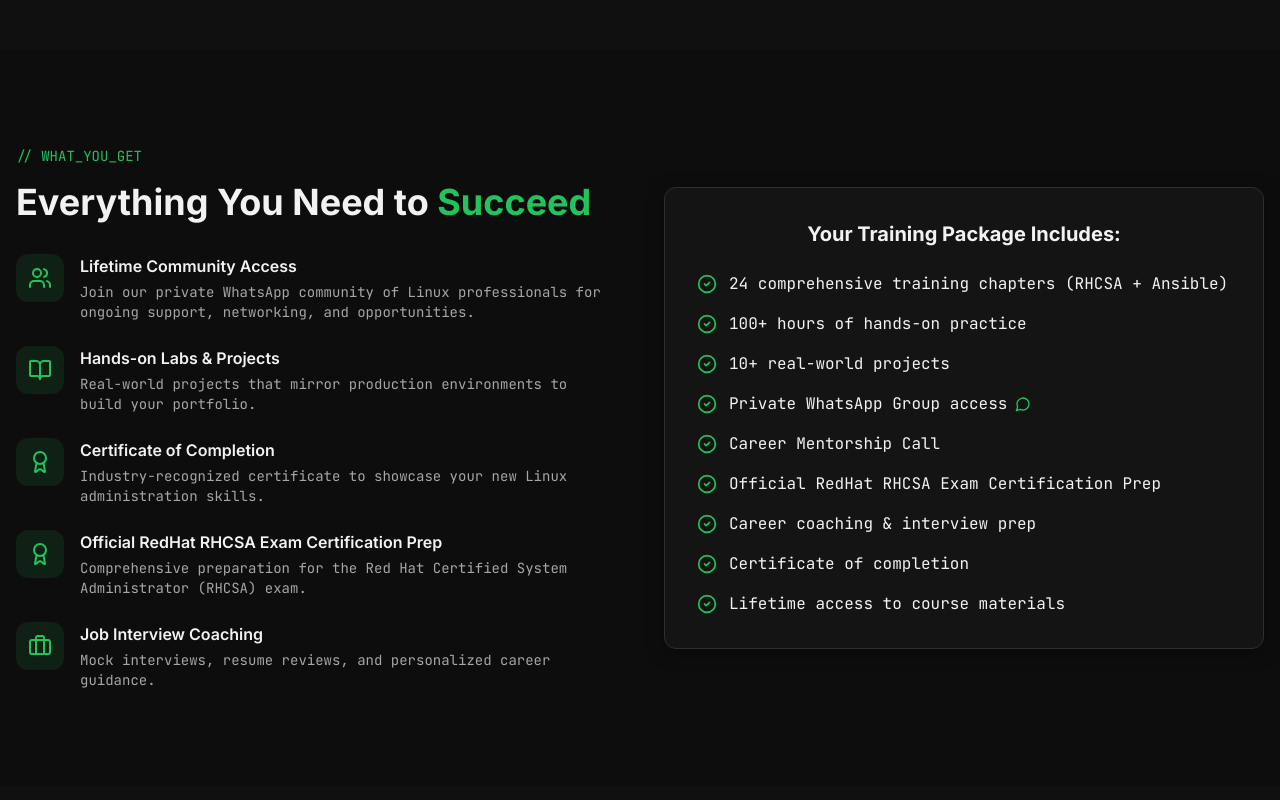
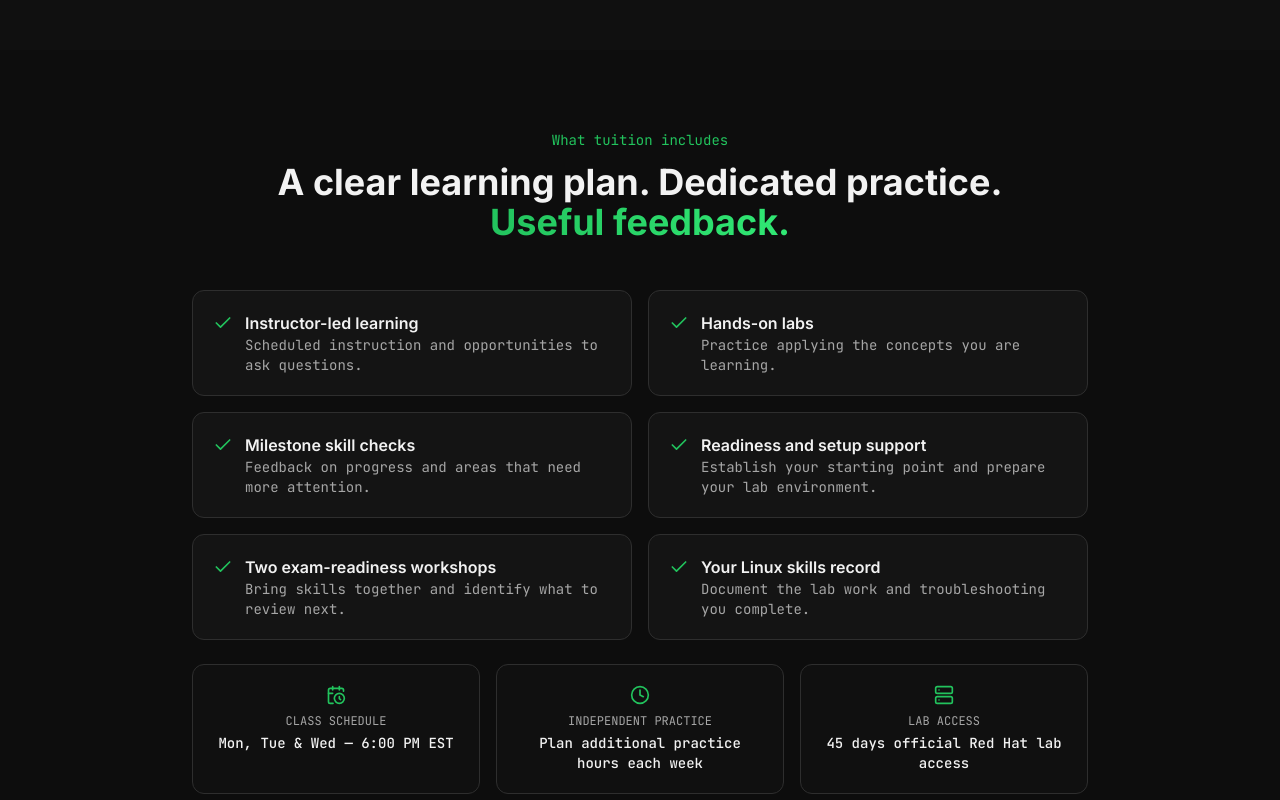
Before and after one commit to Edozie10/growth-cloud-forge, a React (Vite) app: page / in a window 1280 px wide. Shown: the part 5520-6320 px from the top of the page. Built offline with nearby package versions, Linux system fonts and the light colour scheme; the HTML template or start-up script is replaced by a standard one.

Commit message:
Changes
Co-authored-by: Edozie10 <155102930+Edozie10@users.noreply.github.com>

```diff
--- a/src/components/linux/WhatYouGet.tsx
+++ b/src/components/linux/WhatYouGet.tsx
@@ -1,97 +1,51 @@
-import { CheckCircle2, Users, BookOpen, Award, Briefcase, MessageCircle } from "lucide-react";
+import { Check, CalendarClock, Clock, Server } from "lucide-react";
 
-const WHATSAPP_URL = "https://wa.me/15165477865";
+const includes = [
+  { title: "Instructor-led learning", text: "Scheduled instruction and opportunities to ask questions." },
+  { title: "Hands-on labs", text: "Practice applying the concepts you are learning." },
+  { title: "Milestone skill checks", text: "Feedback on progress and areas that need more attention." },
+  { title: "Readiness and setup support", text: "Establish your starting point and prepare your lab environment." },
+  { title: "Two exam-readiness workshops", text: "Bring skills together and identify what to review next." },
+  { title: "Your Linux skills record", text: "Document the lab work and troubleshooting you complete." },
+];
 
-const benefits = [
-  {
-    icon: Users,
-    title: "Lifetime Community Access",
-    description: "Join our private WhatsApp community of Linux professionals for ongoing support, networking, and opportunities.",
-    hasWhatsApp: true
-  },
-  {
-    icon: BookOpen,
-    title: "Hands-on Labs & Projects",
-    description: "Real-world projects that mirror production environments to build your portfolio."
-  },
-  {
-    icon: Award,
-    title: "Certificate of Completion",
-    description: "Industry-recognized certificate to showcase your new Linux administration skills."
-  },
-  {
-    icon: Award,
-    title: "Official RedHat RHCSA Exam Certification Prep",
-    description: "Comprehensive preparation for the Red Hat Certified System Administrator (RHCSA) exam."
-  },
-  {
-    icon: Briefcase,
-    title: "Job Interview Coaching",
-    description: "Mock interviews, resume reviews, and personalized career guidance."
-  }
+const logistics = [
+  { icon: CalendarClock, label: "Class schedule", value: "Mon, Tue & Wed — 6:00 PM EST" },
+  { icon: Clock, label: "Independent practice", value: "Plan additional practice hours each week" },
+  { icon: Server, label: "Lab access", value: "45 days official Red Hat lab access" },
 ];
 
 const WhatYouGet = () => {
   return (
-    <section id="benefits" className="py-24 relative">
+    <section id="includes" className="py-20">
       <div className="container mx-auto px-4">
-        <div className="grid lg:grid-cols-2 gap-12 items-center">
-          {/* Left - Benefits List */}
-          <div>
-            <span className="text-primary font-mono text-sm mb-4 block">// WHAT_YOU_GET</span>
-            <h2 className="text-3xl md:text-4xl font-bold mb-8 font-sans">
-              Everything You Need to <span className="text-primary">Succeed</span>
-            </h2>
+        <div className="max-w-3xl mx-auto text-center mb-12">
+          <p className="font-mono text-sm text-primary mb-3">What tuition includes</p>
+          <h2 className="text-3xl md:text-4xl font-bold">
+            A clear learning plan. Dedicated practice. <span className="gradient-text">Useful feedback.</span>
+          </h2>
+        </div>
 
-            <div className="space-y-6">
-              {benefits.map((benefit, index) => (
-                <div key={index} className="flex gap-4">
-                  <div className="w-12 h-12 rounded-lg bg-primary/10 flex items-center justify-center shrink-0">
-                    <benefit.icon className="w-6 h-6 text-primary" />
-                  </div>
-                  <div>
-                    <h3 className="font-semibold mb-1 font-sans">{benefit.title}</h3>
-                    <p className="text-sm text-muted-foreground">{benefit.description}</p>
-                  </div>
-                </div>
-              ))}
+        <div className="grid md:grid-cols-2 gap-4 max-w-4xl mx-auto">
+          {includes.map((i) => (
+            <div key={i.title} className="flex gap-3 bg-card border border-border rounded-lg p-5">
+              <Check className="w-5 h-5 text-primary shrink-0 mt-0.5" />
+              <div>
+                <h3 className="font-semibold">{i.title}</h3>
+                <p className="text-sm text-muted-foreground">{i.text}</p>
+              </div>
             </div>
-          </div>
+          ))}
+        </div>
 
-          {/* Right - Checklist Card */}
-          <div className="bg-card border border-border rounded-lg p-8 shadow-card">
-            <h3 className="text-xl font-bold mb-6 font-sans text-center">Your Training Package Includes:</h3>
-            <div className="space-y-4">
-              {[
-                "24 comprehensive training chapters (RHCSA + Ansible)",
-                "100+ hours of hands-on practice",
-                "10+ real-world projects",
-                { text: "Private WhatsApp Group access", isWhatsApp: true },
-                "Career Mentorship Call",
-                "Official RedHat RHCSA Exam Certification Prep",
-                "Career coaching & interview prep",
-                "Certificate of completion",
-                "Lifetime access to course materials"
-              ].map((item, index) => (
-                <div key={index} className="flex items-center gap-3">
-                  <CheckCircle2 className="w-5 h-5 text-primary shrink-0" />
-                  {typeof item === 'string' ? (
-                    <span className="text-foreground">{item}</span>
-                  ) : (
-                    <a
-                      href={WHATSAPP_URL}
-                      target="_blank"
-                      rel="noopener noreferrer"
-                      className="text-foreground hover:text-primary transition-colors flex items-center gap-2"
-                    >
-                      {item.text}
-                      <MessageCircle className="w-4 h-4 text-primary" />
-                    </a>
-                  )}
-                </div>
-              ))}
+        <div className="grid sm:grid-cols-3 gap-4 max-w-4xl mx-auto mt-6">
+          {logistics.map((l) => (
+            <div key={l.label} className="bg-card/50 border border-border rounded-lg p-5 text-center">
+              <l.icon className="w-5 h-5 text-primary mx-auto mb-2" />
+              <p className="text-xs font-mono text-muted-foreground uppercase">{l.label}</p>
+              <p className="text-sm font-medium mt-1">{l.value}</p>
             </div>
-          </div>
+          ))}
         </div>
       </div>
     </section>
```
